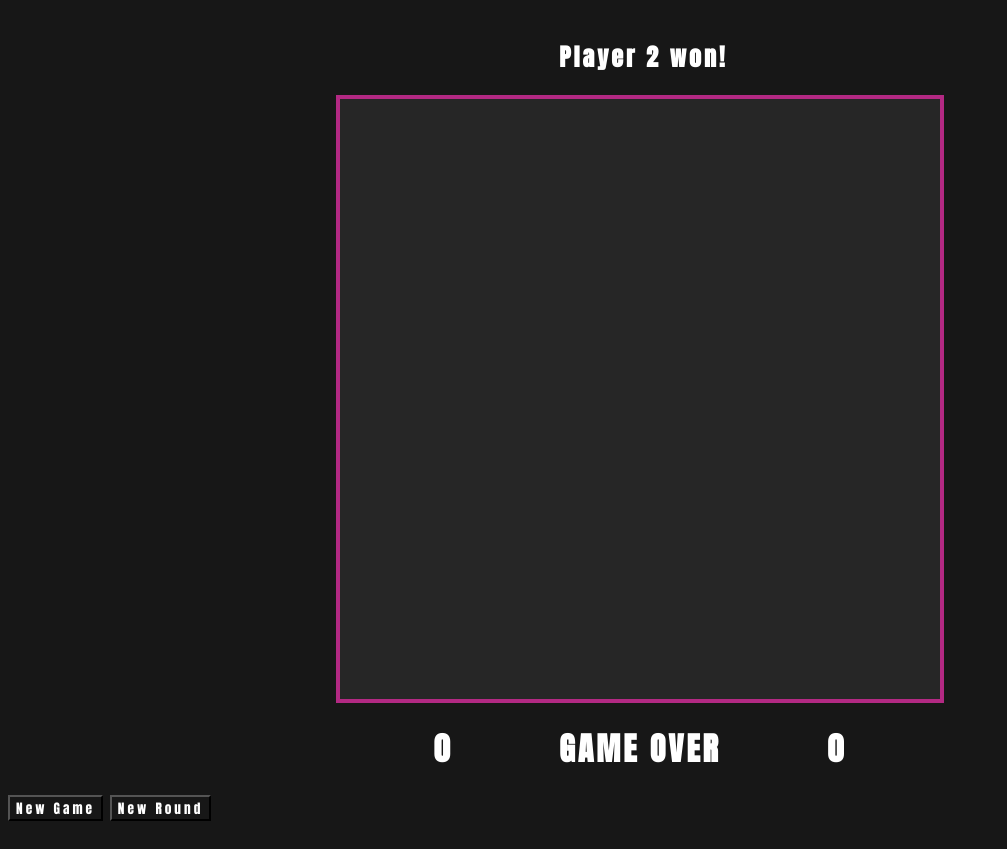
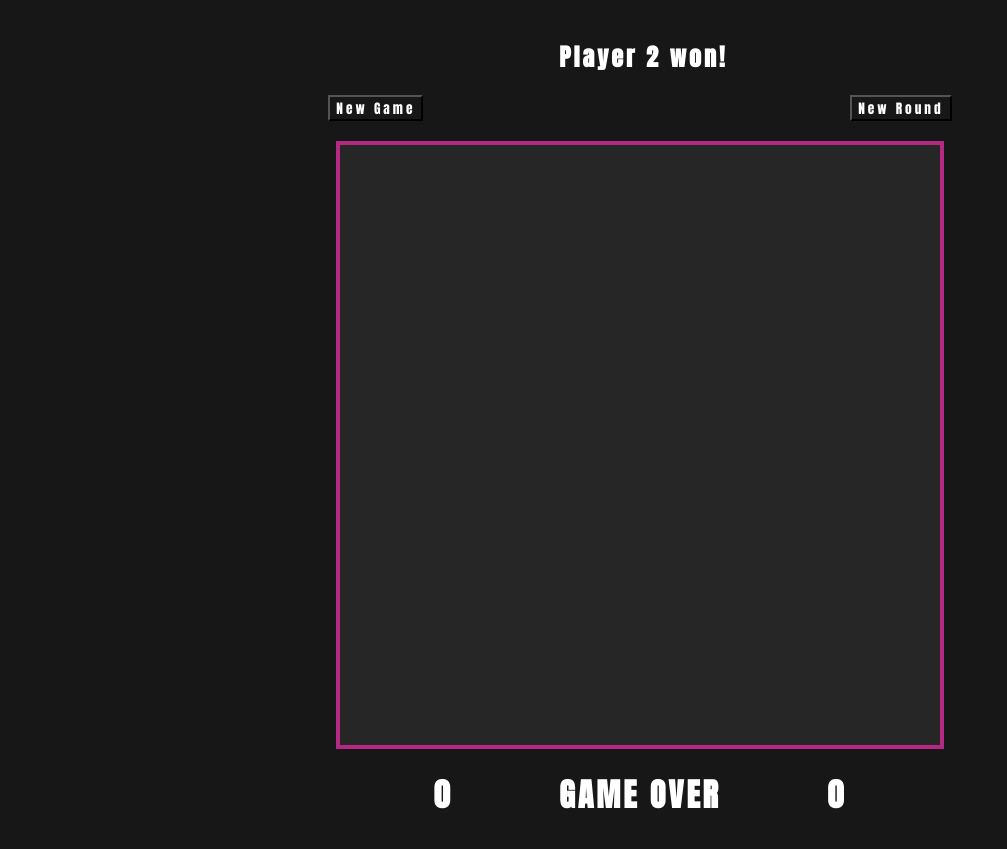
Before and after one commit to JoelSmith123/game-time, a website built with webpack: page index.html in a window 1280 px wide. Shown: the part 73-922 px from the top of the page, without its empty margins (0-1007 px from the left). Built offline with nearby package versions, Linux system fonts and the light colour scheme.

Commit message:
style button placement

```diff
--- a/game.css
+++ b/game.css
@@ -38,6 +38,22 @@
   display: inline-block;
 }
 
+.buttons-container {
+  display: block;
+  margin: 0 auto 20px;
+  width: max-content;
+}
+
+.new-game-btn {
+  /*margin-left: 35%;*/
+  margin-right: 210px;
+}
+
+.new-round-btn {
+   /*margin-right: 35%;*/
+   margin-left: 210px;
+}
+
 .scores-won-status {
   display: block;
   text-align: center;
@@ -52,11 +68,3 @@
   display: inline-block;
   padding-left: 100px;
 }
-
-.new-game-btn {
-
-}
-
-.new-round-btn {
-
-}
--- a/index.html
+++ b/index.html
@@ -12,14 +12,16 @@
     <h2 class='player1-won'></h2>
     <h2 class='player2-won'>Player 2 won!</h2>
   </div>
+  <div class='buttons-container'>
+    <button class="new-game-btn">New Game</button>
+    <button class='new-round-btn'>New Round</button>
+  </div>
   <canvas id="game" width="600" height="600"></canvas>
   <div class='scores-won-status'>
     <h1 class='player1-score'>0</h1>
     <h1 class='game-over'>GAME OVER</h1>
     <h1 class='player2-score'>0</h1>
   </div>
-  <button class="new-game-btn">New Game</button>
-  <button class='new-round-btn'>New Round</button>
   <script src="main.bundle.js"></script>
 </body>
 </html>
```
